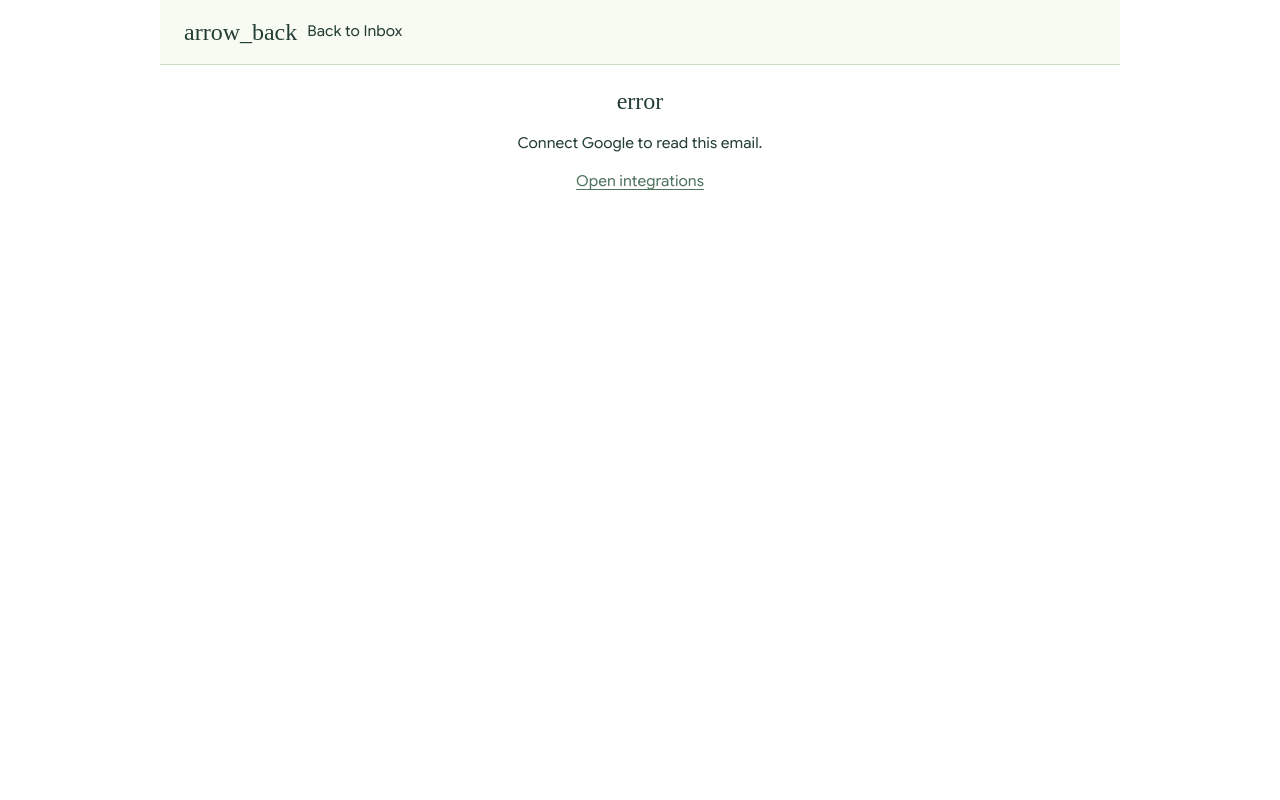
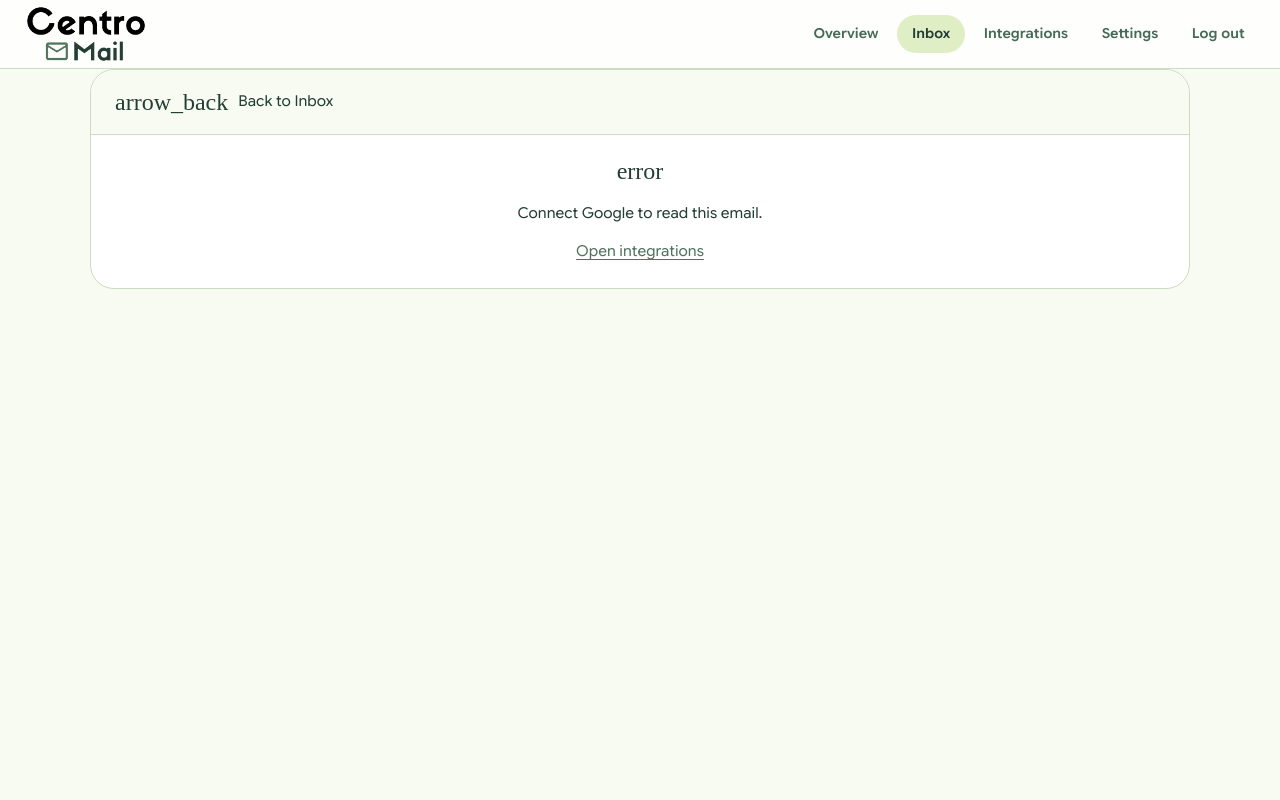
Before and after one commit to Kwadwo-O/CentroMail, a Flask app: page /message/1 in a window 1280 px wide. Run offline with Flask 3, Linux system fonts and the light colour scheme; the visitor is signed in with stand-in values (Sample User, id 1); data comes from the database, SQL or seed files in the repository; data that the repository does not hold is empty; some web fonts are replaced.

Commit message:
Polish desktop reader and inbox header

```diff
--- a/static/css/mail.css
+++ b/static/css/mail.css
@@ -1404,15 +1404,22 @@ body:has(.gmail-app) .site-footer {
 .email-body-frame { background: white; border: 1px solid var(--m3e-sys-color-outline-variant); border-radius: var(--m3e-sys-shape-corner-medium, 12px); display: block; height: 320px; min-height: 64px; width: 100%; }
 .reader-empty { padding: 24px; text-align: center; }
 .message-detail-page { background: var(--m3e-sys-color-surface-container-low); margin: 0; padding: 0; width: 100%; }
+:root[data-theme] body:has(.message-page) { background: var(--m3e-sys-color-surface-container-low); min-height: 100dvh; }
 .message-page { background: var(--m3e-sys-color-surface); color: var(--m3e-sys-color-on-surface); margin-inline: auto; max-width: min(960px, var(--cm-content-width, 1240px)); min-height: 100dvh; }
-body:has(.message-page) .site-header, body:has(.message-page) .site-footer { display: none; }
-.message-page .reader-toolbar { padding-inline: 24px; position: sticky; top: 0; z-index: 2; }
+body:has(.message-page) .site-footer { display: none; }
+.message-page .reader-toolbar { padding-inline: 24px; position: sticky; top: var(--message-nav-height, 0px); z-index: 2; }
 .message-page .reader-message { max-width: 960px; margin-inline: auto; }
 .mail-help-dialog { background: var(--m3e-sys-color-surface-container); border: 1px solid var(--m3e-sys-color-outline-variant); border-radius: 24px; color: var(--m3e-sys-color-on-surface); max-width: min(520px, calc(100% - 32px)); padding: 24px; }
 .mail-help-dialog::backdrop { background: rgb(0 0 0 / 45%); }
 .mail-help-dialog .reader-toolbar { background: transparent; padding: 0 0 12px; }
 .mail-help-dialog h2 { font-size: 1.3rem; margin: 0; }
 @media (min-width: 1200px) {
+    body:has(.gmail-app) .navbar.container { max-width: none; padding-inline: 20px; width: 100%; }
+    .message-detail-page { padding: 24px 24px 40px; }
+    .message-page { border: var(--cm-border-width, 1px) solid var(--m3e-sys-color-outline-variant); border-radius: var(--cm-custom-radius, var(--m3e-sys-shape-corner-extra-large)); max-width: min(1100px, var(--cm-content-width, 1240px)); min-height: 0; }
+    .message-page > .reader-toolbar { border-start-start-radius: inherit; border-start-end-radius: inherit; }
+    .message-page .reader-message { max-width: none; padding: calc(28px * var(--cm-spacing, 1)); }
+    .message-page .reader-plain-body { max-width: 76ch; margin-inline: auto; }
     .gmail-app.has-reader .inbox { flex: 0 1 420px; }
     .has-reader .inbox-heading { align-items: center; gap: 12px; padding: 16px; }
     .has-reader .inbox-heading .eyebrow { display: none; }
@@ -1429,7 +1436,7 @@ body:has(.message-page) .site-header, body:has(.message-page) .site-footer { dis
     .has-reader .message-date { display: none; }
     .has-reader .message .sender-avatar { height: 32px; width: 32px; }
 }
-@media (max-width: 1199px) { .mail-reader { display: none; } }
+@media (max-width: 1199px) { .mail-reader, body:has(.message-page) .site-header { display: none; } }
 @media (max-width: 640px) {
     .header-actions { gap: 0; }
     .header-actions .icon-button { flex-basis: 36px; height: 36px; width: 36px; }
--- a/static/js/components.js
+++ b/static/js/components.js
@@ -68,6 +68,16 @@ new MutationObserver(syncTheme).observe(document.documentElement, {attributes: t
 new MutationObserver(() => { syncReaderText(); syncTooltips(); }).observe(document.documentElement, {childList: true, subtree: true});
 syncTheme(); syncReaderText(); syncTooltips();
 
+const messagePage = document.querySelector('.message-page');
+if (messagePage) {
+    const navigation = document.querySelector('.site-header');
+    const syncReaderToolbar = () => messagePage.style.setProperty('--message-nav-height',
+        getComputedStyle(navigation).position === 'sticky' ? `${navigation.getBoundingClientRect().height}px` : '0px');
+    new ResizeObserver(syncReaderToolbar).observe(navigation);
+    document.addEventListener('centromail-appearance-change', syncReaderToolbar);
+    syncReaderToolbar();
+}
+
 // Stop indeterminate morphs when an indicator is hidden or motion is reduced.
 const indicatorMotion = matchMedia('(prefers-reduced-motion: reduce)');
 const syncIndicators = () => document.querySelectorAll('m3e-loading-indicator').forEach(indicator => {
--- a/templates/base.html
+++ b/templates/base.html
@@ -26,7 +26,7 @@
             <a class="brand" href="{{ url_for('dashboard') }}"><img class="cm-brand-logo" src="{{ url_for('static', filename='images/Logo_compact.png') }}" alt="CentroMail" width="862" height="400"></a>
             <div class="nav-links">
                 <a class="nav-link {% if request.endpoint == 'dashboard' %}active{% endif %}" {% if request.endpoint == 'dashboard' %}aria-current="page"{% endif %} href="{{ url_for('dashboard') }}">Overview</a>
-                <a class="nav-link {% if request.endpoint == 'inbox' or request.endpoint == 'mail' %}active{% endif %}" {% if request.endpoint in ['inbox', 'mail'] %}aria-current="page"{% endif %} href="{{ url_for('inbox') }}">Inbox</a>
+                <a class="nav-link {% if request.endpoint in ['inbox', 'mail', 'message_detail'] %}active{% endif %}" {% if request.endpoint in ['inbox', 'mail', 'message_detail'] %}aria-current="page"{% endif %} href="{{ url_for('inbox') }}">Inbox</a>
                 <a class="nav-link {% if request.endpoint == 'integrations' %}active{% endif %}" {% if request.endpoint == 'integrations' %}aria-current="page"{% endif %} href="{{ url_for('integrations') }}">Integrations</a>
                 <a class="nav-link {% if request.endpoint == 'settings' %}active{% endif %}" {% if request.endpoint == 'settings' %}aria-current="page"{% endif %} href="{{ url_for('settings') }}">Settings</a>
                 <form class="logout-form" action="{{ url_for('logout') }}" method="post">
```
Also changed, not shown: README.md.
